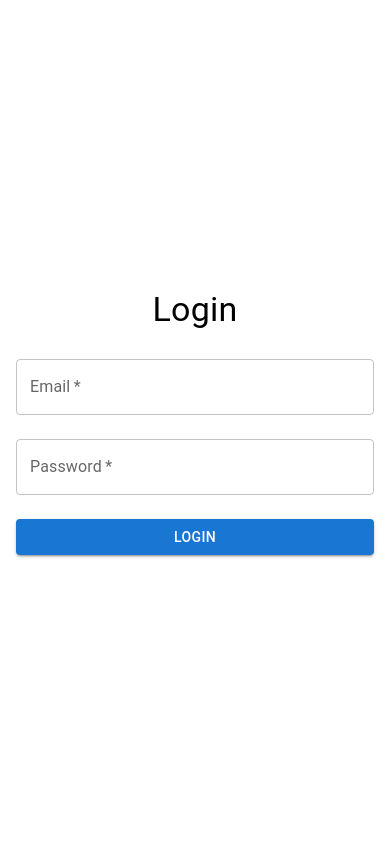
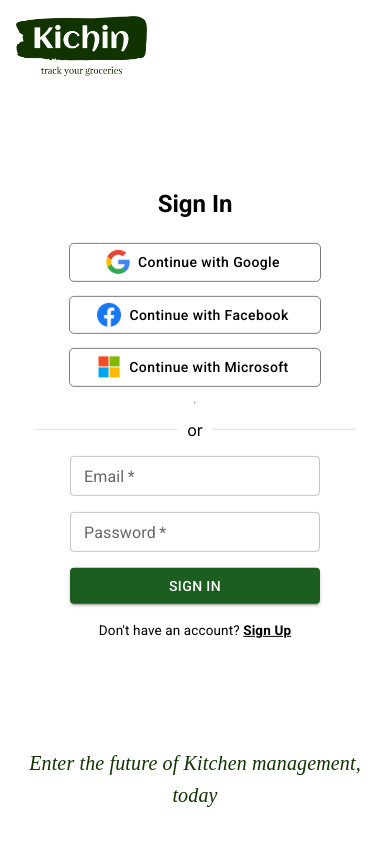
Before and after one commit to ThePaapyK/Pantry-Tracker, a Next.js app: page /login in a window 390 px wide. Built offline with nearby package versions, Linux system fonts and the light colour scheme; no server answers.

Commit message:
God dey so we dey

```diff
--- a/package.json
+++ b/package.json
@@ -12,6 +12,7 @@
     "@emotion/react": "^11.13.0",
     "@emotion/styled": "^11.13.0",
     "@fontsource/roboto": "^5.1.0",
+    "@mui/icons-material": "^6.1.1",
     "@mui/material": "^5.16.5",
     "axios": "^1.7.2",
     "firebase": "^10.12.4",
--- a/src/app/login/page.js
+++ b/src/app/login/page.js
@@ -1,81 +1,300 @@
-'use client'
-import React, { useState } from "react";
-import { Button, TextField, Typography, Container, Box, Alert } from "@mui/material";
+'use client';
+import { useState } from 'react';
+import { signInWithEmailAndPassword, signInWithPopup } from 'firebase/auth';
 import { auth, googleProvider, facebookProvider } from '@/firebase';
-import { useRouter } from "next/navigation";
+import { Box, Typography, TextField, Button, Divider, Link, Hidden, Alert } from '@mui/material';
+import { useTheme } from '@mui/material/styles';
+import { useRouter } from 'next/navigation';
+import '@fontsource/roboto/300.css';
+import '@fontsource/roboto/400.css';
+import '@fontsource/roboto/500.css';
+import '@fontsource/roboto/700.css';
 
-export default function Login() {
-  const [email, setEmail] = useState("");
-  const [password, setPassword] = useState("");
-  const [error, setError] = useState("");
+
+const signin = () => {
+
+  const [email, setEmail] = useState('');
+  const [password, setPassword] = useState('');
+  const [error, setError] = useState('');
   const router = useRouter();
 
-  const handleLogin = async (e) => {
+  const handleEmailSignIn = async (e) => {
     e.preventDefault();
-    const auth = getAuth(firebaseApp);
-
     try {
       await signInWithEmailAndPassword(auth, email, password);
-      router.push("/dashboard");  // Replace with the route you want to redirect to
+      router.push('/home');
     } catch (err) {
-      setError(err.message);
+      setError('Invalid email or password');
     }
   };
 
+  const handleSocialSignUp = async (provider) => {
+    try {
+      await signInWithPopup(auth, provider);
+      router.push('/home');
+    } catch (err) {
+      setError('Failed to sign up with social provider. Please try again.');
+    }
+  };
+
+  const theme = useTheme();
+
   return (
-    <Container maxWidth="sm">
     <Box
+      width="100vw"
+      height="100dvh"
+      display={'flex'}
+      sx = {{
+        padding: {
+          lg: 3,
+          xs: 2,
+        },
+        flexDirection: {
+          sm: "row",
+          md: "row",
+          lg: "row"
+        },
+        "@media (width: 1024px) and (max-height: 600px)": {
+          flexDirection: "row", // Set flex direction to column for 1024x600px devices
+        },
+      }}
+    >
+      <Box
+        height="100%"
         sx={{
+          position: "relative",
+          width: {
+            xs: "100%",
+            sm: "35%",
+            md: "35%",
+            lg: "50%",
+          },
+        }}
+      >
+        <img
+          src="/images/kichin-g.png"
+          alt="Kichin Logo"
+          style={{ width: 'auto', height: '60px', borderRadius: '8px' }}
+        />
+        <Box
+          height="auto"
+          position="absolute"
+          top="50%"
+          left="50%"
+          sx={{
+            transform: "translate(-50%, -50%)",
             display: "flex",
             flexDirection: "column",
             alignItems: "center",
-          justifyContent: "center",
-          height: "100vh"
+            width: {
+              xs: "100%",
+              sm: "100%",
+              md: "100%",
+              lg: "70%",
+
+            },
+
           }}
         >
-        <Typography variant="h4" gutterBottom>
-          Login
-        </Typography>
-
           {error && (
           <Alert severity="error" sx={{ width: "100%", marginBottom: "16px" }}>
             {error}
           </Alert>
         )}
-
-        <Box component="form" onSubmit={handleLogin} sx={{ width: "100%" }}>
+          <Typography
+            variant="h5"
+            sx={{
+              mb: 3,
+              fontWeight: 600,
+            }}
+          >Sign In
+          </Typography>
+          <Button
+            startIcon={
+              <img
+                src="/images/google_icon.png"
+                alt="Google Logo"
+                style={{ width: '24px', height: '24px' }}
+              />
+            }
+            sx = {{
+              mb: 2,
+              outline: "1px solid #7d7d7d;",
+              color: "black",
+              width: "250px",
+              textTransform: "none",
+            }}
+            onClick={() => handleSocialSignUp(googleProvider)}
+          >Continue with Google
+          </Button>
+          <Button
+            startIcon={
+              <img
+                src="/images/facebook logo_icon.png"
+                alt="Facebook Logo"
+                style={{ width: '24px', height: '24px' }}
+              />
+            }
+            sx = {{
+              mb: 2,
+              outline: "1px solid #7d7d7d;",
+              color: "black",
+              width: "250px",
+              textTransform: "none",
+            }}
+            onClick={() => handleSocialSignUp(facebookProvider)}
+          >Continue with Facebook
+          </Button>
+          <Button
+            startIcon={
+              <img
+                src="/images/microsoft_icon.png"
+                alt="Microsoft Logo"
+                style={{ width: '24px', height: '24px' }}
+              />
+            }
+            sx = {{
+              mb: 2,
+              outline: "1px solid #7d7d7d",
+              color: "black",
+              width: "250px",
+              textTransform: "none",
+            }}
+          >Continue with Microsoft
+          </Button>
+          <hr />
+          <Divider sx={{ my: 2, width: "90%", borderColor: "#7d7d7d", borderBottomWidth: 3 }} >or</Divider>
+          <Box component="form" onSubmit={handleEmailSignIn}
+            sx={{
+              display: "flex",
+              flexDirection: "column",
+              alignItems: "center"
+            }}
+          >
             <TextField
               label="Email"
               type="email"
-            fullWidth
-            variant="outlined"
-            margin="normal"
               value={email}
               onChange={(e) => setEmail(e.target.value)}
               required
+              size="small"
+              sx={{
+                width: "250px",
+              }}
             />
             <TextField
               label="Password"
               type="password"
-            fullWidth
-            variant="outlined"
-            margin="normal"
               value={password}
               onChange={(e) => setPassword(e.target.value)}
               required
+              size="small"
+              sx={{
+                width: "250px",
+                my: 2,
+              }}
             />
+          </Box>
+          <Button
+            variant="contained"
+            sx={{
+              width: "250px",
+              backgroundColor: theme.palette.success.dark,
+              '&:hover': {
+                backgroundColor: theme.palette.success.main,
+              },
+            }}
+          >
+            Sign In
+          </Button>
+          <Typography
+            sx={{
+              fontSize: "13.5px",
+              my: 2,
+            }}
+          >
+            Don't have an account? <Link href="/" color="inherit" fontWeight={600}>Sign Up</Link>
+          </Typography>
+        </Box>
+        <Typography variant="h6"
+          sx={{
+            position: "absolute",
+            textAlign: "center",
+            color: "#130",
+            display: {
+              xs: "block",
+              sm: "none",
+              md: "none",
+              lg: "none",
+            },
+            top: "90%",
+            fontFamily: "Times New Roman",
+            fontStyle: "italic",
+          }}
+        >
+          Enter the future of Kitchen management, today
+        </Typography>
+      </Box>
+      <Hidden smDown>
+      <Box
+        borderRadius={2}
+        sx={{
+                backgroundImage: "url(/images/theleaf.jpg)",
+                backgroundSize: "cover",
+                backgroundPosition: "center",
+                padding: 4,
+                position: "relative",
 
-          <Button
-            type="submit"
-            fullWidth
-            variant="contained"
-            color="primary"
-            sx={{ marginTop: "16px" }}
+                width: {
+                  sm: "65%",
+                  lg: "50%",
+                },
+                height: {
+                  sm: "100%",
+                  lg: "100%",
+                },
+                "@media (width: 1024px) and (height: 600px)": {
+          height: "100%", // Set flex direction to column for 1024x600px devices
+        },
+        }}
       >
-            Login
-          </Button>
+        <Typography
+          variant="h3"
+          sx={{
+            color: "#ffffff",
+            fontFamily: "Times New Roman",
+            fontStyle: "italic",
+            fontSize: {
+              sm: "2rem",
+              lg: "3rem",
+            }
+          }}>
+          Enter the Future
+        </Typography>
+        <Typography
+          variant="h3"
+          sx={{
+            ml: 10,
+            color: "#ffffff",
+            width: "220px",
+            fontWeight: "300",
+            fontSize: {
+              sm: "2rem",
+              lg: "3rem",
+            }
+          }}
+        >
+          of Kitchen management, today
+        </Typography>
+        <img
+          src="/images/kichin-w.png"
+          alt="Kichin Logo"
+          style={{ width: 'auto', height: '45px', position: 'absolute', bottom: '24px', right: '24px' }}
+        />
       </Box>
+      </Hidden>
     </Box>
-    </Container>
-  );
+  )
 }
+
+export default signin;
```
Also changed, not shown: src/app/home/page.js (+113 -67 lines), src/app/page.js (+27 -7 lines), 1 other file (tests, documents, lock files or other folders). Lines whose indentation alone changed are shown as unchanged.
